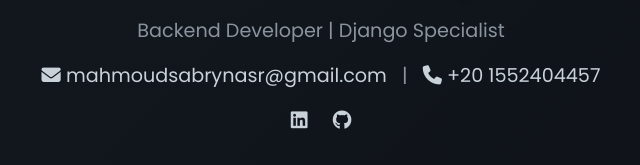
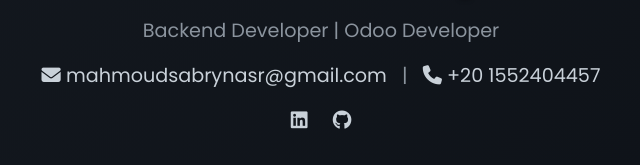
Before and after one commit to MahmoudsNasr77/portfolio, a plain HTML site: page index.html in a window 1280 px wide. Shown: the part 504-669 px from the top of the page, 319-959 px from the left. Drawn offline with nearby package versions, Linux system fonts and the light colour scheme.

Commit message:
Update index.html

```diff
--- a/index.html
+++ b/index.html
@@ -224,6 +224,7 @@
         </nav>
 
         <!-- Header -->
+
     <header>
     <div class="text-center mb-4">
         <img src="mahmoud.png" alt="Mahmoud Sabry Nasr" class="profile-img"
@@ -232,7 +233,7 @@
     </div>
 
     <h1>Mahmoud Sabry Nasr</h1>
-            <p>Backend Developer | Django Specialist</p>
+    <p>Backend Developer | Odoo Developer</p> <!-- ✅ هنا التغيير -->
     <p>
         <a href="mailto:mahmoudsabrynasr@gmail.com"><i
                 class="fas fa-envelope"></i>
```
Lines whose indentation alone changed are shown as unchanged.
